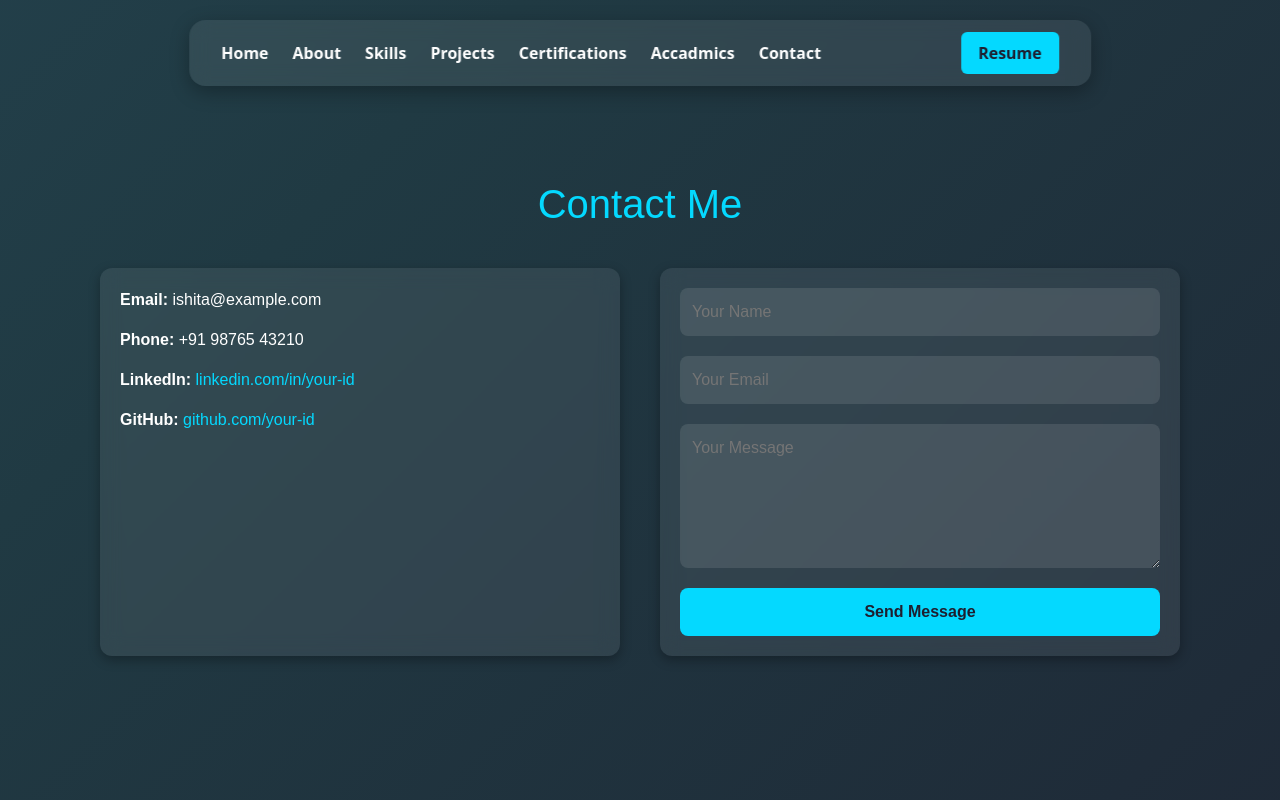
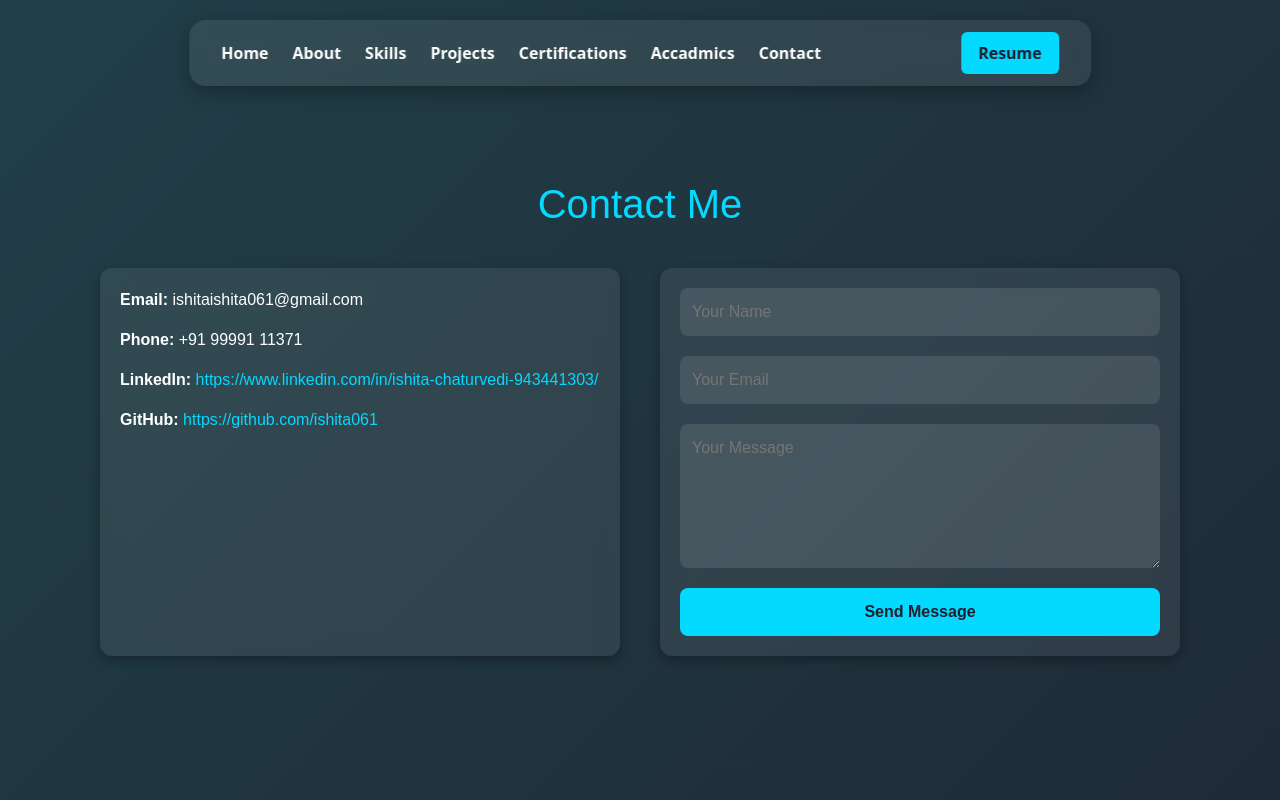
Before and after one commit to ishita061/my-e-portfolio, a React (Create React App) app in the folder client/: page /contact in a window 1280 px wide. Built offline with nearby package versions, Linux system fonts and the light colour scheme.

Commit message:
Update contact.js

```diff
--- a/client/src/pages/Contact/contact.js
+++ b/client/src/pages/Contact/contact.js
@@ -9,10 +9,10 @@ const Contact = () => {
       <div className="contact-grid">
         {/* Left: Social Info */}
         <div className="contact-info">
-          <p><strong>Email:</strong> ishita@example.com</p>
-          <p><strong>Phone:</strong> +91 98765 43210</p>
-          <p><strong>LinkedIn:</strong> <a href="https://linkedin.com/in/your-id" target="_blank">linkedin.com/in/your-id</a></p>
-          <p><strong>GitHub:</strong> <a href="https://github.com/your-id" target="_blank">github.com/your-id</a></p>
+          <p><strong>Email:</strong> ishitaishita061@gmail.com</p>
+          <p><strong>Phone:</strong> +91 99991 11371</p>
+          <p><strong>LinkedIn:</strong> <a href="https://www.linkedin.com/in/ishita-chaturvedi-943441303/" target="_blank">https://www.linkedin.com/in/ishita-chaturvedi-943441303/</a></p>
+          <p><strong>GitHub:</strong> <a href="https://github.com/ishita061" target="_blank">https://github.com/ishita061</a></p>
         </div>
 
         {/* Right: Message Form */}
```
